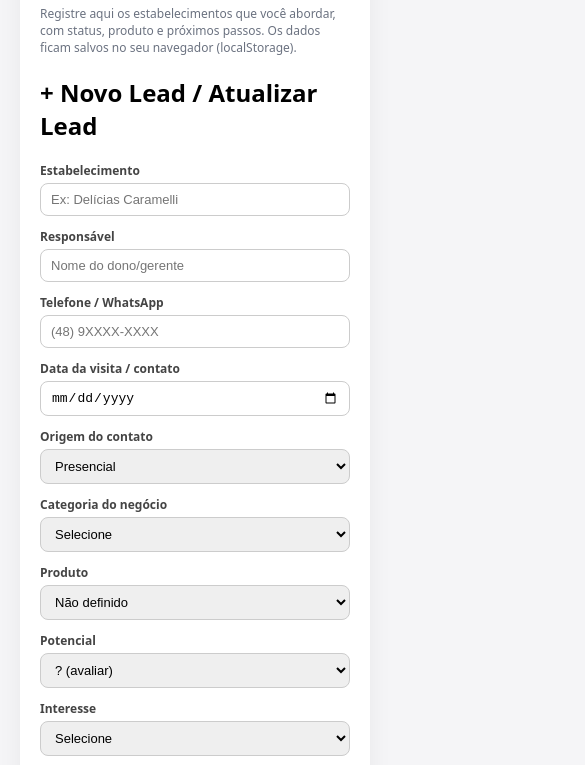
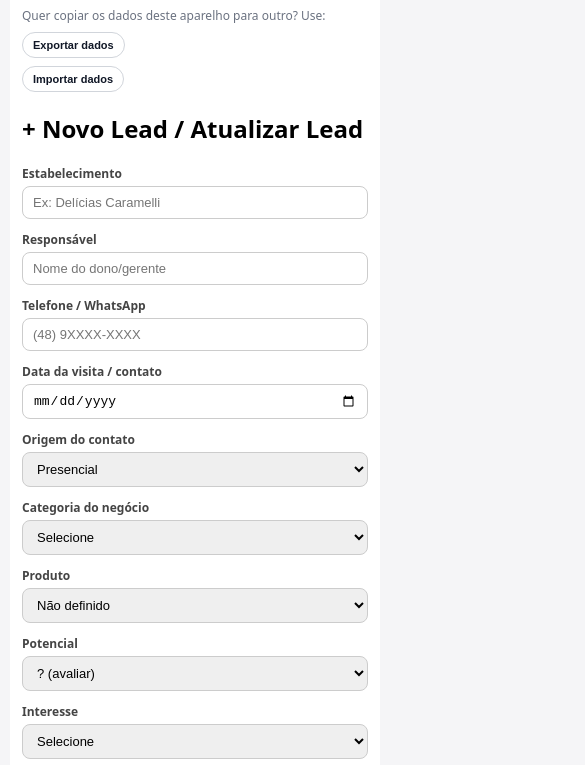
Before and after one commit to gtz369/prospeccao-temporada, a plain HTML site: page index.html in a window 390 px wide. Shown: the part 185-950 px from the top of the page, 585 px wide, since content can reach past the window. Drawn offline with Linux system fonts and the light colour scheme.

Commit message:
Update index.html

```diff
--- a/index.html
+++ b/index.html
@@ -3,6 +3,7 @@
 <head>
   <meta charset="UTF-8" />
   <title>Painel de Prospecção – Rafa</title>
+  <meta name="viewport" content="width=device-width, initial-scale=1.0" />
   <style>
     body {
       font-family: system-ui, -apple-system, BlinkMacSystemFont, "Segoe UI", sans-serif;
@@ -73,10 +74,16 @@
       background: #fee2e2;
       color: #b91c1c;
     }
+    button.outline {
+      background: #ffffff;
+      border: 1px solid #d1d5db;
+      color: #111827;
+    }
     table {
       width: 100%;
       border-collapse: collapse;
       font-size: 12px;
+      min-width: 900px; /* para scroll horizontal no mobile */
     }
     th, td {
       padding: 6px 4px;
@@ -131,12 +138,47 @@
     .kpi-row span strong {
       font-weight: 700;
     }
+    .table-wrapper {
+      width: 100%;
+      overflow-x: auto;
+    }
+    .sync-row {
+      display: flex;
+      flex-wrap: wrap;
+      gap: 8px;
+      margin-bottom: 10px;
+      align-items: center;
+    }
     @media (max-width: 900px) {
+      body {
+        padding: 10px;
+      }
+      .container {
+        padding: 12px;
+        border-radius: 8px;
+        box-shadow: none;
+      }
       .form-grid {
         grid-template-columns: repeat(1, minmax(0, 1fr));
       }
       th, td {
         font-size: 11px;
+      }
+      .actions {
+        flex-direction: column;
+        align-items: stretch;
+      }
+      .actions button {
+        width: 100%;
+        justify-content: center;
+      }
+      .top-bar {
+        flex-direction: column;
+        align-items: flex-start;
+      }
+      .sync-row {
+        flex-direction: column;
+        align-items: flex-start;
       }
     }
   </style>
@@ -146,8 +188,16 @@
     <h1>Painel de Prospecção – Pacote Temporada</h1>
     <p class="muted">
       Registre aqui os estabelecimentos que você abordar, com status, produto e próximos passos.
-      Os dados ficam salvos no seu navegador (localStorage).
+      Os dados ficam salvos no <strong>navegador deste dispositivo</strong> (localStorage).
     </p>
+
+    <div class="sync-row">
+      <span class="muted">
+        Quer copiar os dados deste aparelho para outro? Use:
+      </span>
+      <button class="outline" onclick="exportarLeads()">Exportar dados</button>
+      <button class="outline" onclick="importarLeads()">Importar dados</button>
+    </div>
 
     <h2>+ Novo Lead / Atualizar Lead</h2>
     <div class="form-grid">
@@ -313,6 +363,7 @@
       </div>
     </div>
 
+    <div class="table-wrapper">
       <table>
         <thead>
           <tr>
@@ -339,6 +390,7 @@
           <!-- linhas via JS -->
         </tbody>
       </table>
+    </div>
 
   </div>
 
@@ -617,6 +669,34 @@
       renderTabela();
     }
 
+    // Export / Import manual
+    function exportarLeads() {
+      if (!leads.length) {
+        alert("Não há leads para exportar.");
+        return;
+      }
+      const dados = JSON.stringify(leads);
+      prompt("Copie os dados e cole no outro dispositivo na opção IMPORTAR:", dados);
+    }
+
+    function importarLeads() {
+      const texto = prompt("Cole aqui os dados exportados do outro dispositivo:");
+      if (!texto) return;
+      try {
+        const arr = JSON.parse(texto);
+        if (Array.isArray(arr)) {
+          leads = arr;
+          salvarLocal();
+          renderTabela();
+          alert("Leads importados com sucesso.");
+        } else {
+          alert("Formato inválido. Certifique-se de colar exatamente o texto exportado.");
+        }
+      } catch (e) {
+        alert("JSON inválido. Certifique-se de colar exatamente o texto exportado.");
+      }
+    }
+
     carregarLeads();
   </script>
 </body>
```
Lines whose indentation alone changed are shown as unchanged.
